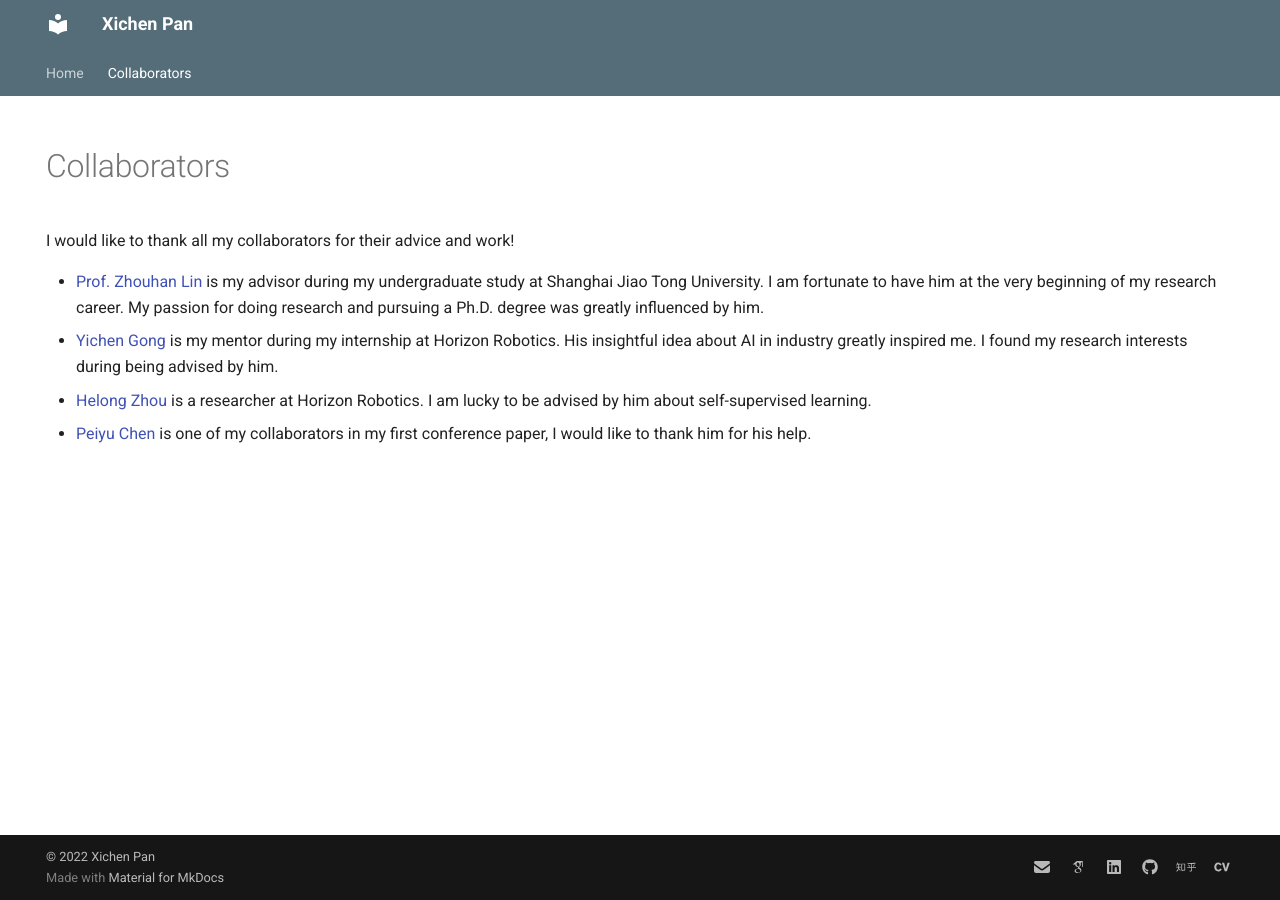
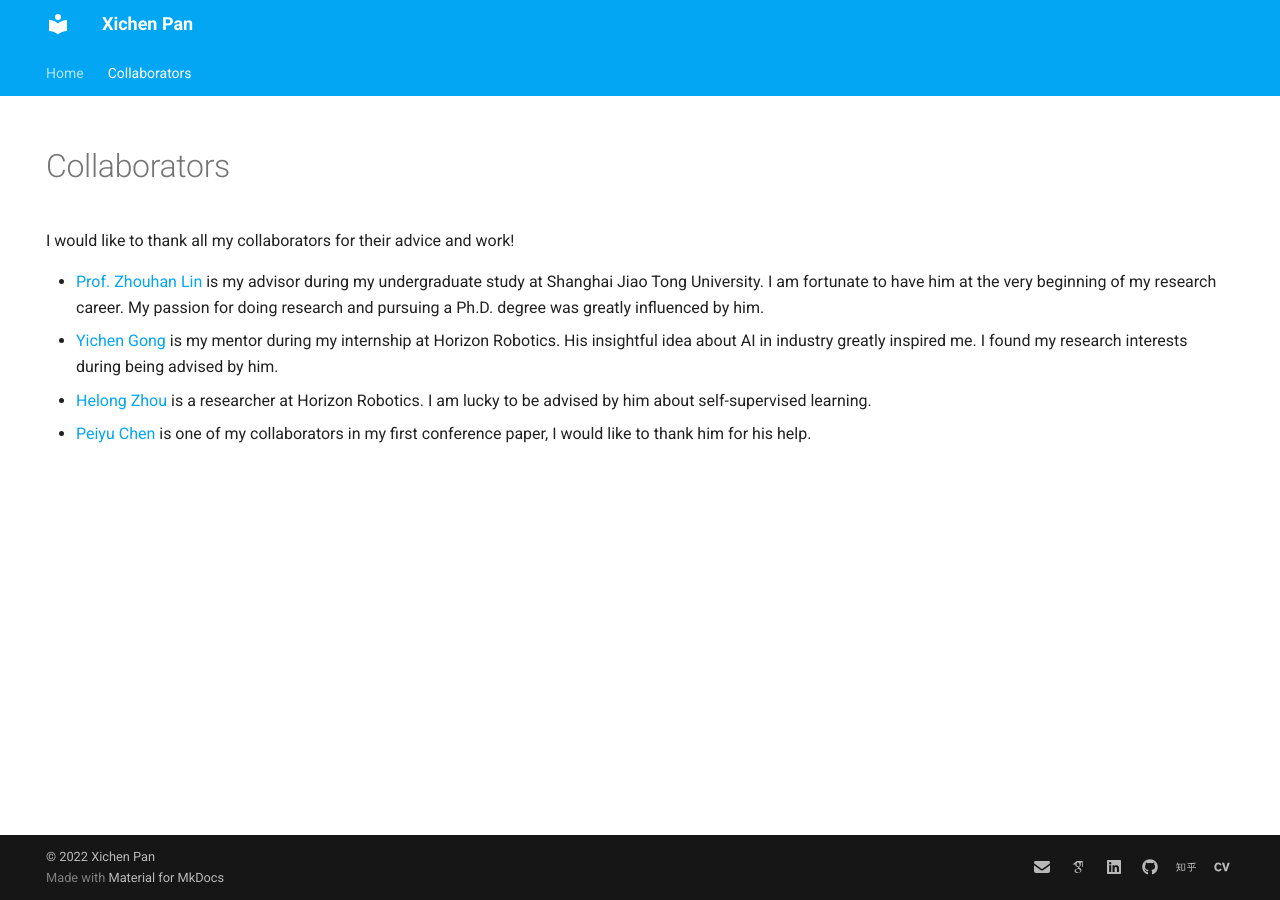
Before and after one commit to xichenpan/xichenpan.github.io, an MkDocs documentation site: the page built from docs/Collaborators.md, in a window 1280 px wide. Built offline with MkDocs 1.6.1 and Material for MkDocs 9.7.7, drawn with Linux system fonts in a browser that asks for light colours.

Commit message:
Update mkdocs.yml

```diff
--- a/mkdocs.yml
+++ b/mkdocs.yml
@@ -5,8 +5,8 @@ theme:
   name: material
   custom_dir: overrides
   palette:
-    primary: blue grey
-    accent: blue
+    primary: light blue
+    accent: orange
   favicon: images/favicon.png
   //logo: images/logo.png
   features:
```
